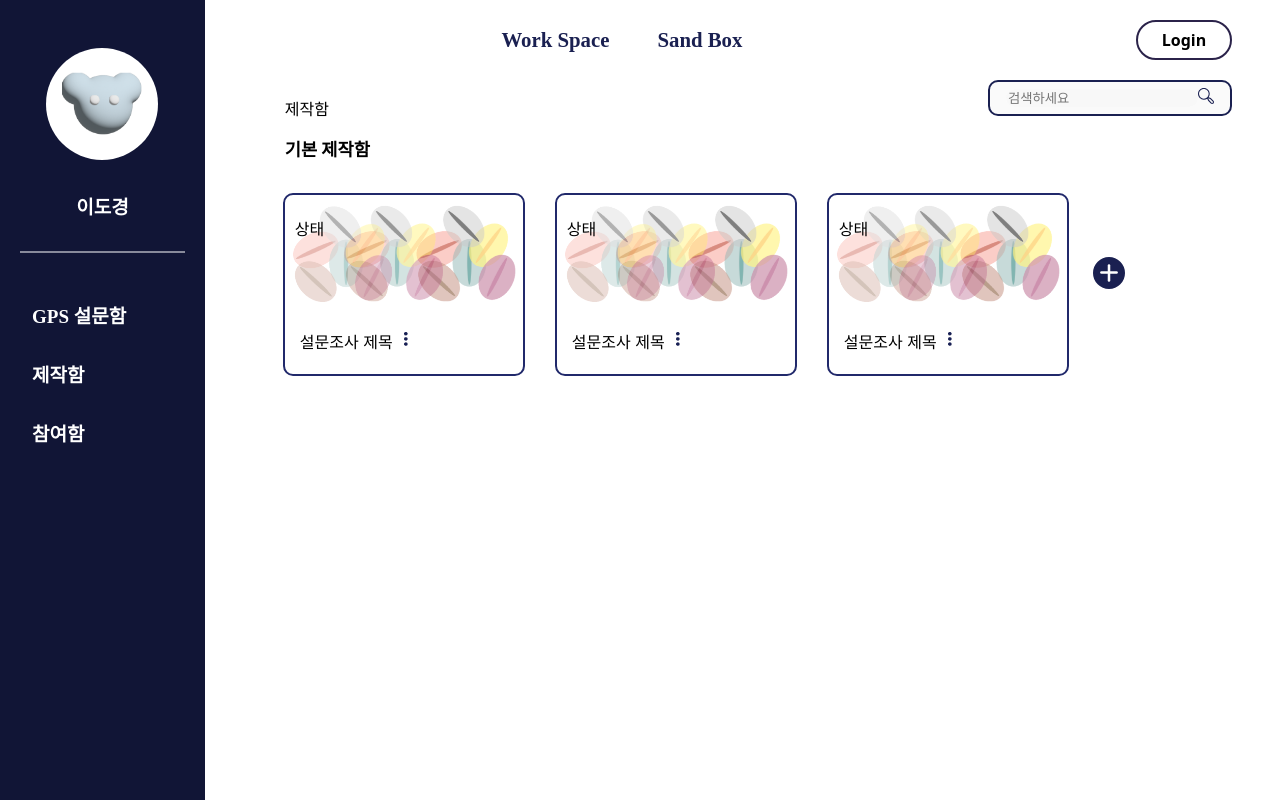
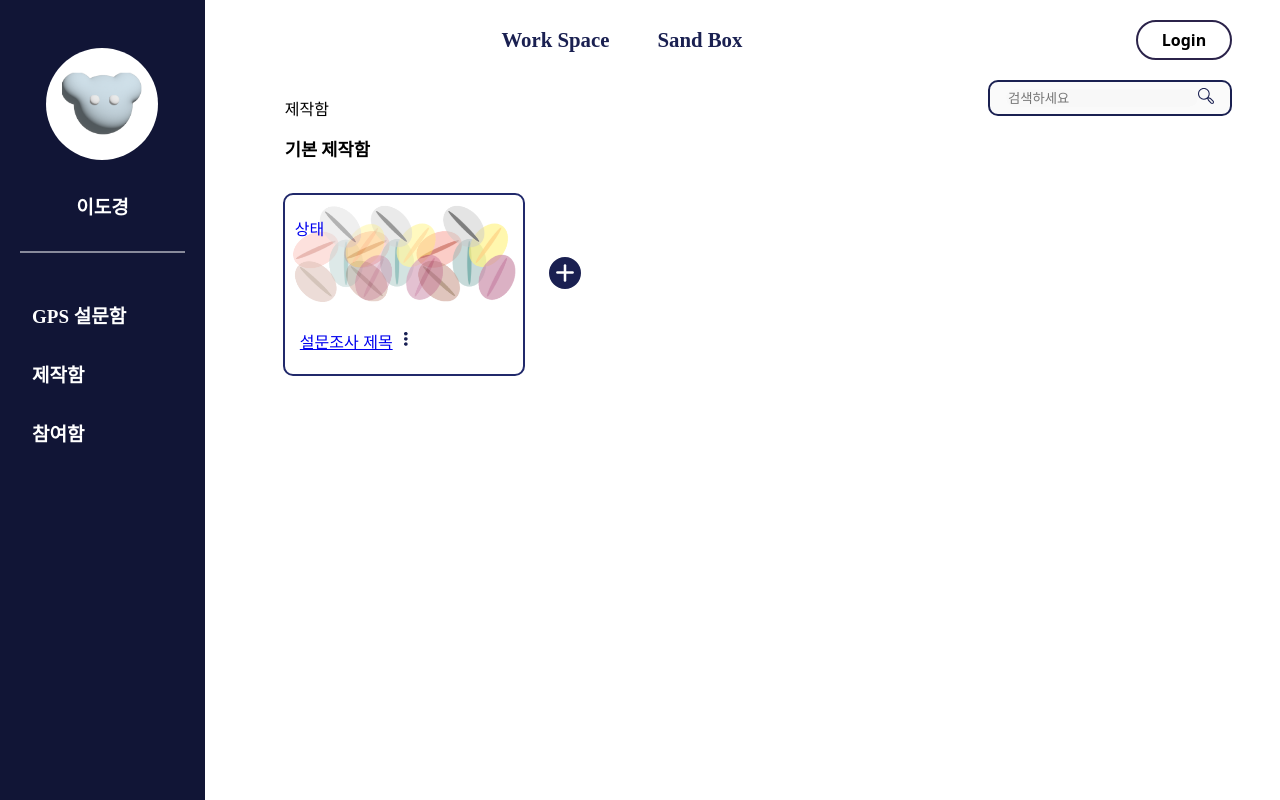
Before and after one commit to gnryu/surveine, a React (Create React App) app: page / in a window 1280 px wide. Built offline with nearby package versions, Linux system fonts and the light colour scheme.

Commit message:
받아오기

```diff
--- a/src/App.js
+++ b/src/App.js
@@ -2,11 +2,14 @@ import FormCreation from "./pages/FormCreation";
 
 import { Route, Routes } from "react-router-dom";
 import BlankPage from "./pages/BlankPage";
+import FormCheck from "./pages/FormCheck";
+
 function App() {
   return (
     <Routes>
       <Route path="/" element={<BlankPage />} />
       <Route path="/about" element={<FormCreation />} />
+      <Route path="/check" element={<FormCheck />} />
     </Routes>
   );
 }
--- /dev/null
+++ b/src/Data.json
@@ -0,0 +1,18 @@
+{
+  "enqId": "asdfasdfasdfasdf",
+  "enqTitle": "enq title",
+  "enqCont": [
+    {
+      "qstId": "Q-QqJ1HDVAtW9ycgbrfgkm9",
+      "qstType": "체크박스",
+      "qstTitle": "ㅇㅇ",
+      "qstImg": "",
+      "anonymous": false,
+      "essential": false,
+      "branch": false,
+      "branchCont": {},
+      "options": ["ㅇㅇ", "ㅇ"]
+    }
+  ],
+  "_class": "com.kafeine.surveine.domain.Enq"
+}
--- a/src/pages/CoffeBeenList.js
+++ b/src/pages/CoffeBeenList.js
@@ -150,10 +150,9 @@ function CoffeBeenList(ref) {
       </Header>
 
       <FormList>
-        <CoffeeBean />
-        <CoffeeBean />
-        <CoffeeBean />
-
+        <Link to="/check">
+          <CoffeeBean />
+        </Link>
         <Link to="/about">
           <PlusDiv>
             <StyledPlusIcon />
--- /dev/null
+++ b/src/pages/FormCheck.js
@@ -0,0 +1,296 @@
+import React, { useEffect, useState } from "react";
+import FormQuestion from "../formComponents/FormQuestion";
+import { ReactComponent as PlusIcon } from "../img/PlusIcon.svg";
+import styled from "styled-components";
+import { nanoid } from "nanoid";
+import QstOptions from "../formComponents/QstOptions";
+import axios from "axios";
+import serverData from "../Data.json";
+const ALL = {};
+
+const DATA = [];
+const QptionDATA = [];
+//지나 부분
+
+function FormCreation() {
+  const [title, setTitle] = useState();
+  const [type, setType] = useState("체크박스");
+  const [countList, setCountList] = useState([0]);
+  const [qstTitle, setQstTitle] = useState();
+  const [qstArr, setQstArr] = useState(DATA);
+  const [input, setInput] = useState("");
+  const [options, setOptions] = useState([]);
+  const [qstImg, setQstImg] = useState("");
+  const [anonymous, setAnonymous] = useState(false);
+  const [essential, setEssential] = useState(false);
+  const [branch, setBranch] = useState(false);
+  const [branchCont, setBranchCont] = useState({});
+
+  const onChangeInput = (e) => {
+    setTitle(e.target.value);
+  };
+
+  const onQstTitleChange = (e) => {
+    setQstTitle(e.target.value);
+  };
+
+  const selectType = (e) => {
+    setType(e.target.value);
+  };
+
+  const addQst = (event) => {
+    event.preventDefault();
+    const newQst = {
+      qstId: "Q-" + nanoid(),
+      qstTitle: qstTitle,
+      qstType: type,
+      options: options,
+      qstImg: qstImg,
+      anonymous: anonymous,
+      essential: essential,
+      branch: branch,
+      branchCont: branchCont,
+    };
+    setQstArr([...qstArr, newQst]);
+    setQstTitle("");
+    setOptions([]);
+    console.log([...qstArr, newQst]);
+  };
+
+  const postEnq = async () => {
+    ALL.enqTitle = "enq title";
+    ALL.enqCont = qstArr;
+
+    axios.post("/api/postEnq", ALL).then((response) => {
+      console.log(response);
+    });
+    console.log(JSON.stringify(ALL));
+  };
+
+  // const postEnq = async () => {
+  //   // qstArr 대신 JSON.stringify(qstArr) 사용?
+  //   axios.post("/api/postEnq", qstArr).then((response) => {
+  //     console.log(response);
+  //   });
+  //   console.log(qstArr);
+  // };
+
+  function deleteQst(qstId) {
+    const remainingTasks = qstArr.filter((task) => qstId !== task.qstId);
+    setQstArr(remainingTasks);
+  }
+
+  const QstList = qstArr.map((qst) => (
+    <FormQuestion
+      qstId={qst.qstId}
+      qstTitle={qst.qstTitle}
+      deleteTask={deleteQst}
+      qstType={qst.qstType}
+      options={qst.options}
+      qstImg={qst.qstImg}
+      anonymous={qst.anonymous}
+      essential={qst.essential}
+      branch={qst.branch}
+      branchCont={qst.branchCont}
+    />
+  ));
+  // const onAddDetailDiv = () => {
+  //   let countArr = [...countList];
+  //   let counter = countArr.slice(-1)[0];
+  //   counter += 1;
+  //   countArr.push(counter); // index 사용 X
+  //   // countArr[counter] = counter	// index 사용 시 윗줄 대신 사용
+  //   setCountList(countArr);
+
+  const handleChange = (e) => {
+    setInput(e.target.value);
+  };
+
+  function AddOption(e) {
+    e.preventDefault();
+    console.log("Success!");
+    console.log(input);
+    if (!input || /^\s*$/.test(input)) {
+      return;
+    }
+
+    const newOptions = [...options, input];
+
+    setOptions(newOptions);
+    setInput("");
+  }
+
+  return (
+    <FormMain>
+      <FormSection>{serverData.enqId}</FormSection>
+    </FormMain>
+  );
+}
+
+export default FormCreation;
+
+const Wrapper = styled.div`
+  display: inline-block;
+  display: table-row;
+`;
+
+const OptionBox = styled.div`
+  display: flex;
+  flex-direction: row;
+  flex-wrap: wrap;
+  width: 80%;
+  margin: 1rem 2rem 2rem;
+`;
+
+const OptList = styled.div`
+  display: flex;
+  flex-direction: column;
+  font-family: "NotoSans-Regular";
+  font-size: 14px;
+  line-height: 2px;
+  margin: 1rem 2rem;
+`;
+
+const Btn = styled.div`
+  width: 20px;
+  height: 20px;
+  margin-left: 10px;
+  margin-top: 7px;
+`;
+
+const SubjOption = styled.div`
+  font-family: "NotoSans-Regular";
+  font-size: 12px;
+  color: #747474;
+  line-height: 1.5;
+  margin-top: 25px;
+  margin-left: 35px;
+`;
+
+// 도경 부분
+const FormMain = styled.div`
+  background: grey;
+  width: 100vw;
+  height: 100vh;
+  display: flex;
+  justify-content: center;
+  align-items: center;
+`;
+
+const PlusDiv = styled.div`
+  display: block;
+  margin: auto;
+  text-align: center;
+`;
+
+const FormSection = styled.div`
+  width: 92%;
+  height: 92%;
+  overflow: auto;
+  background-color: white;
+  border-radius: 2rem 2rem 2rem 2rem;
+  overflow-y: auto;
+  &::-webkit-scrollbar {
+    display: none;
+  }
+  &::-webkit-scrollbar-thumb {
+    display: none;
+  }
+`;
+
+const Header = styled.div`
+  width: 100%;
+  height: 10vh;
+  display: flex;
+  background-color: white;
+`;
+
+const HeaderHalf = styled.div`
+  width: 50%;
+  height: 10vh;
+  background-color: white;
+  display: flex;
+  align-items: center;
+  justify-content: ${(props) => props.direction};
+  margin-left: 3rem;
+  margin-right: 3rem;
+`;
+const Menu = styled.p`
+  font-size: 1.4rem;
+  font-weight: 800;
+  color: #1a2051;
+`;
+
+const StyledPlusIcon = styled(PlusIcon)`
+  width: 3rem;
+  height: 3rem;
+  display: inline;
+  margin-top: -1rem;
+  margin-bottom: 4rem;
+`;
+
+const TitleInput = styled.div`
+  width: 100%;
+  height: 5em;
+  display: flex;
+  justify-content: center;
+  margin-top: 0rem;
+  margin-bottom: 1rem;
+`;
+
+const TitleField = styled.input`
+  width: 30rem;
+  height: 3em;
+  display: block;
+  text-align: center;
+  font-size: 1rem;
+  border-radius: 1rem;
+`;
+
+const QuestNum = styled.div`
+  width: 5rem;
+  height: 2rem;
+  margin-top: -1rem;
+  margin-left: -0.2rem;
+  border-radius: 0.5rem;
+  background: #1a2051;
+  display: flex;
+  align-items: center;
+  justify-content: center;
+  color: white;
+`;
+const TypeSelect = styled.div`
+  display: inline-block;
+  margin-right: 15px;
+`;
+
+const MainFrame = styled.form`
+  display: block;
+  margin: auto;
+  width: 50rem;
+  height: 11rem;
+  background: #f8f8f8;
+  border: 1px solid #21296b;
+  border-radius: 20px;
+  margin-bottom: 3em;
+  display: table;
+  &:hover {
+    border: 2px solid #1a2051;
+  }
+`;
+
+const QuesTitle = styled.input`
+  display: inline;
+  width: 35.5rem;
+  height: 2rem;
+  margin: 2rem 1rem 0.5rem 2rem;
+`;
+
+const HeadBtn = styled.div`
+  display: flex;
+  flex-direction: row;
+`;
+
+const QstBtn = styled.div`
+  margin-left: 10px;
+`;
```
